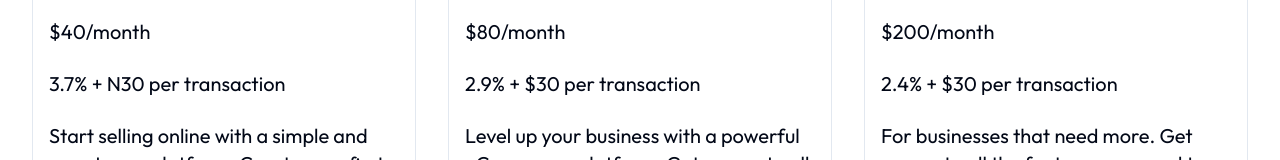
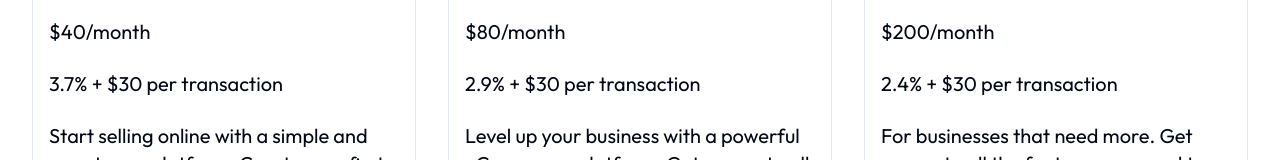
Before and after one commit to Woldreamz/Woldreamz-in, a Next.js app: page /pricing in a window 1280 px wide. Shown: the part 311-471 px from the top of the page. Built offline with nearby package versions, Linux system fonts and the light colour scheme.

Commit message:
City of God

```diff
--- a/app/pricing/page.tsx
+++ b/app/pricing/page.tsx
@@ -2,7 +2,7 @@ const features = [
     {
         name : "Basic",
         price : "$40/month",
-        fees : "3.7% + N30 per transaction",
+        fees : "3.7% + $30 per transaction",
         description : "Start selling online with a simple and easy to use platform. Create your first store in minutes..",
         },
         {
```
